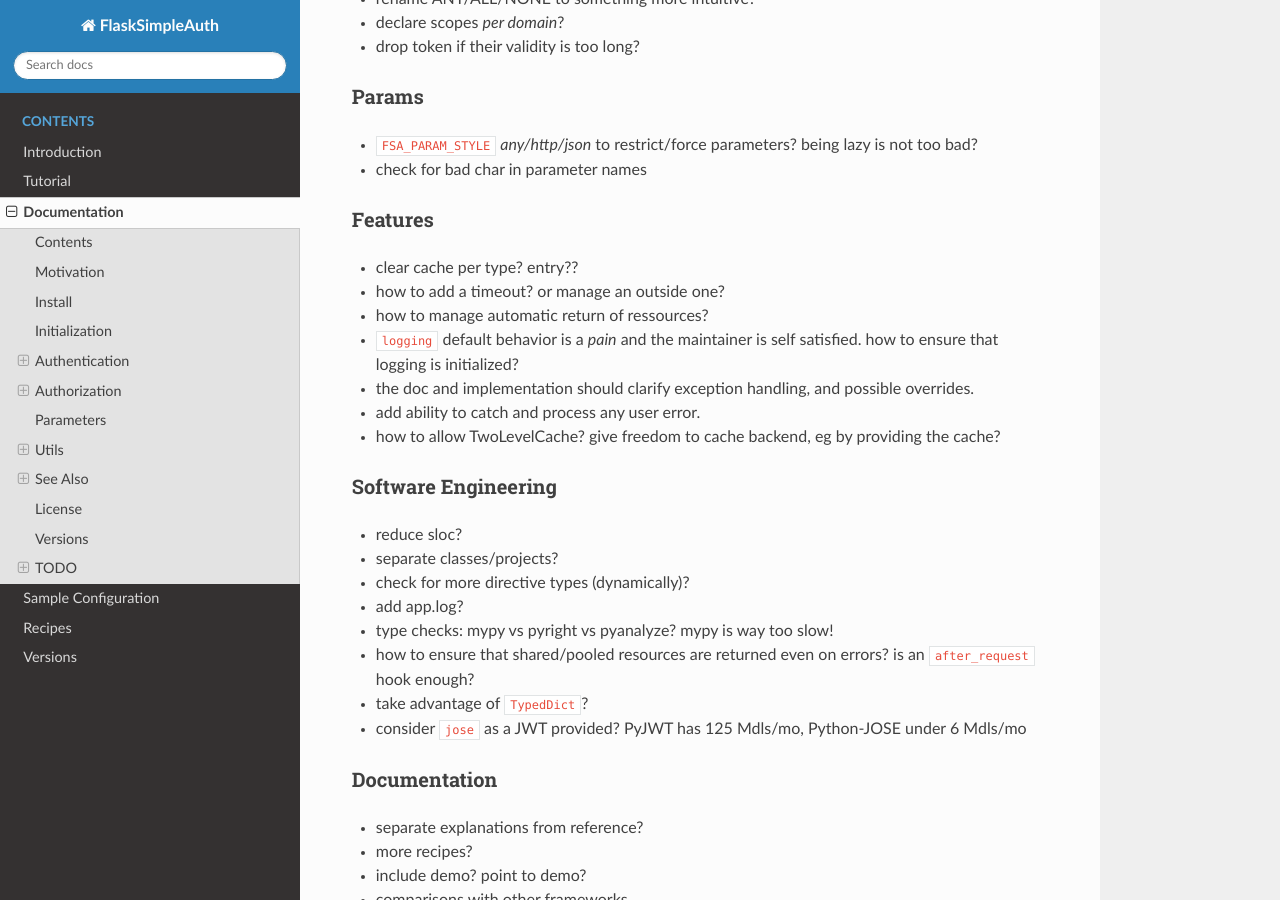
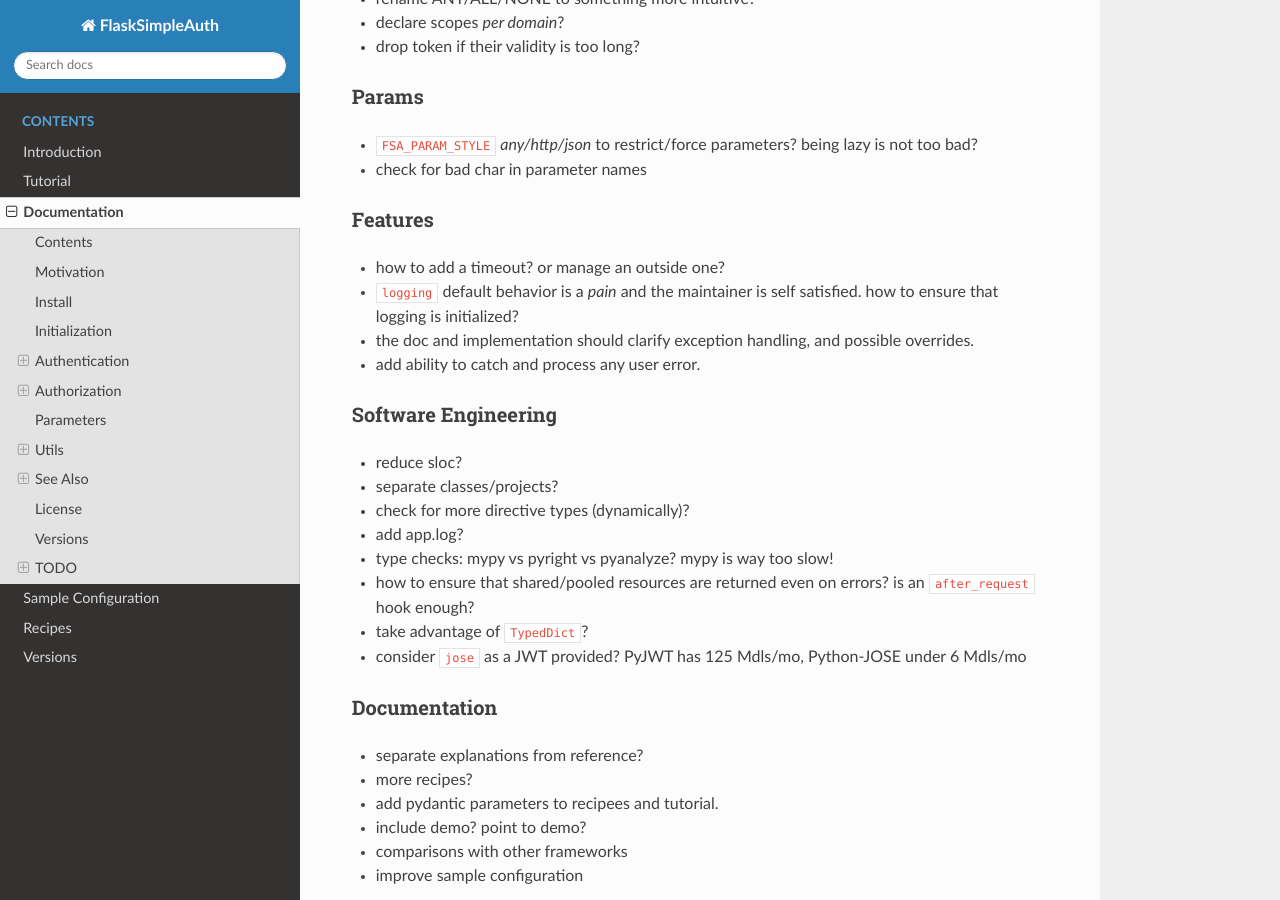
Before and after one commit to zx80/flask-simple-auth, a Sphinx documentation site: the page built from docs/DOCUMENTATION.md, in a window 1280 px wide and 900 px high, scrolled down 21437 px. Built offline with Sphinx 7.4.7 and the Read the Docs theme 2.0.0, drawn with Linux system fonts in a browser that asks for light colours; pages that are not in the unit, such as notebooks, are missing from menus.

Commit message:
todo pydantic

```diff
--- a/docs/DOCUMENTATION.md
+++ b/docs/DOCUMENTATION.md
@@ -1187,16 +1187,12 @@ Todo or not todo…
 
 ### Features
 
-- clear cache per type? entry??
 - how to add a timeout? or manage an outside one?
-- how to manage automatic return of ressources?
 - `logging` default behavior is a *pain* and the maintainer is self satisfied.
   how to ensure that logging is initialized?
 - the doc and implementation should clarify exception handling,
   and possible overrides.
 - add ability to catch and process any user error.
-- how to allow TwoLevelCache?
-  give freedom to cache backend, eg by providing the cache?
 
 ### Software Engineering
 
@@ -1215,6 +1211,7 @@ Todo or not todo…
 
 - separate explanations from reference?
 - more recipes?
+- add pydantic parameters to recipees and tutorial.
 - include demo? point to demo?
 - comparisons with other frameworks
 - improve sample configuration
```
